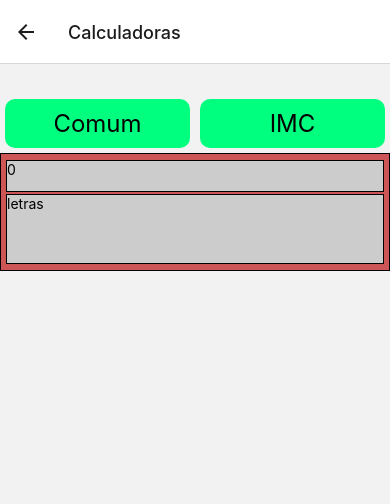
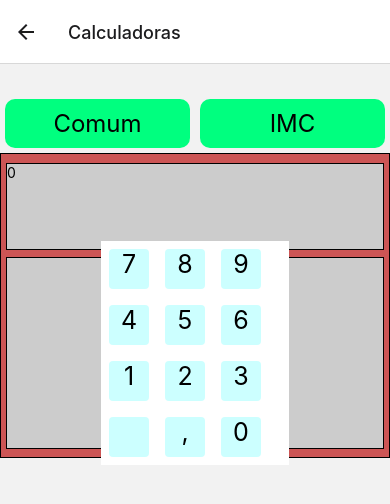
Before and after one commit to PHCJ/ISW036-React-Native, a React Native app: screen /Calculadoras in a window 390 px wide. Shown: the top 504 px of the page. Built offline with nearby package versions, Linux system fonts and the light colour scheme.

Commit message:
Calculadora

```diff
--- a/src/components/Botao/index.js
+++ b/src/components/Botao/index.js
@@ -1,10 +1,12 @@
 import {Text, TouchableOpacity } from 'react-native'
 import styles from './styles'
 
-export default function NewButton(simbolo) {
+const NewButton = ({element, onPress}) => {
   return (
-    <TouchableOpacity style={styles.button}>
-        <Text style={styles.buttonText}>{simbolo}</Text>
+  <TouchableOpacity style={styles.button} onPress={onPress}>
+        <Text style={styles.buttonText}>{element}</Text>
     </TouchableOpacity>
   )
 }
+
+export default NewButton
--- a/src/components/Botao/styles.js
+++ b/src/components/Botao/styles.js
@@ -1 +1,19 @@
-export const styles = StyleSheet.create({})
+import { StyleSheet } from 'react-native'
+
+const styles = StyleSheet.create({
+    button: {
+        backgroundColor: "#Cff",
+        borderRadius: 4,
+        margin: 8,
+        width: 40,
+        height:40,
+    },
+    buttonText: {
+       fontSize:25,
+       color:'#000',
+       textAlign:'center',
+    },
+})
+
+
+export default styles;
--- a/src/components/Calculadora/index.js
+++ b/src/components/Calculadora/index.js
@@ -1,5 +1,8 @@
 import React, { useState } from "react";
 import { View, Text, StyleSheet } from "react-native";
+import Botao from '../Botao/index'
+//import FontAwesome from '@expo/vector-icons/FontAwesome';
+
 
 const index = () => {
   const operationButtons = ["+", "-", "*", "/", "="];
@@ -14,34 +17,59 @@ const index = () => {
       <View style={styles.contentBoxView}>
         <Text style={styles.boxView}>{icalc}</Text>
       </View>
-      <View style={styles.contentBoxButton}><Text>letras</Text></View>
+      <View style={styles.contentBoxButton}>
+
+        <View style={styles.numBoxButton}>
+          <Botao></Botao>
+          <Botao key={","} element={","} onPress={() => { setIcalc(',') }}></Botao>
+          {numberButtons.map((element) =>
+            (<Botao key={element} element={element} onPress={() => { setIcalc(numberButtons[element]) }} />))
+          }
+        </View>
+
+        <View style={styles.operationBoxButton}>
+
+        </View>
+      </View>
     </View>
   );
 };
 
 const styles = StyleSheet.create({
   container: {
-    height:'90.3%',
+    height: '90.3%',
     alignItems: "center",
-    borderWidth:1,
-    padding:5,
-    backgroundColor:"#c55",
-    justifyContent:'space-around',
+    borderWidth: 1,
+    padding: 5,
+    backgroundColor: "#c55",
+    justifyContent: 'space-around',
   },
-  contentBoxView:{
-    backgroundColor:"#ccc",
-    flex:0.3,
-    width:'100%',
+  contentBoxView: {
+    backgroundColor: "#ccc",
+    flex: 0.3,
+    width: '100%',
   },
   boxView: {
     borderWidth: 1,
-    height:100,
+    height: 100,
   },
-  contentBoxButton:{
-    backgroundColor:"#ccc",
+  contentBoxButton: {
+    backgroundColor: "#ccc",
     borderWidth: 1,
-    flex:0.65,
-    width:'100%'
+    flex: 0.65,
+    width: '100%',
+    alignItems: 'center',
+    justifyContent: 'center',
+  },
+  numBoxButton: {
+    backgroundColor: "#fff",
+    width: "50%",
+    flexDirection: 'row',
+    flexWrap: 'wrap-reverse',
+  },
+  operationBoxButton: {
+    backgroundColor: "#fff",
+    width: "20%",
   },
 });
 
```
